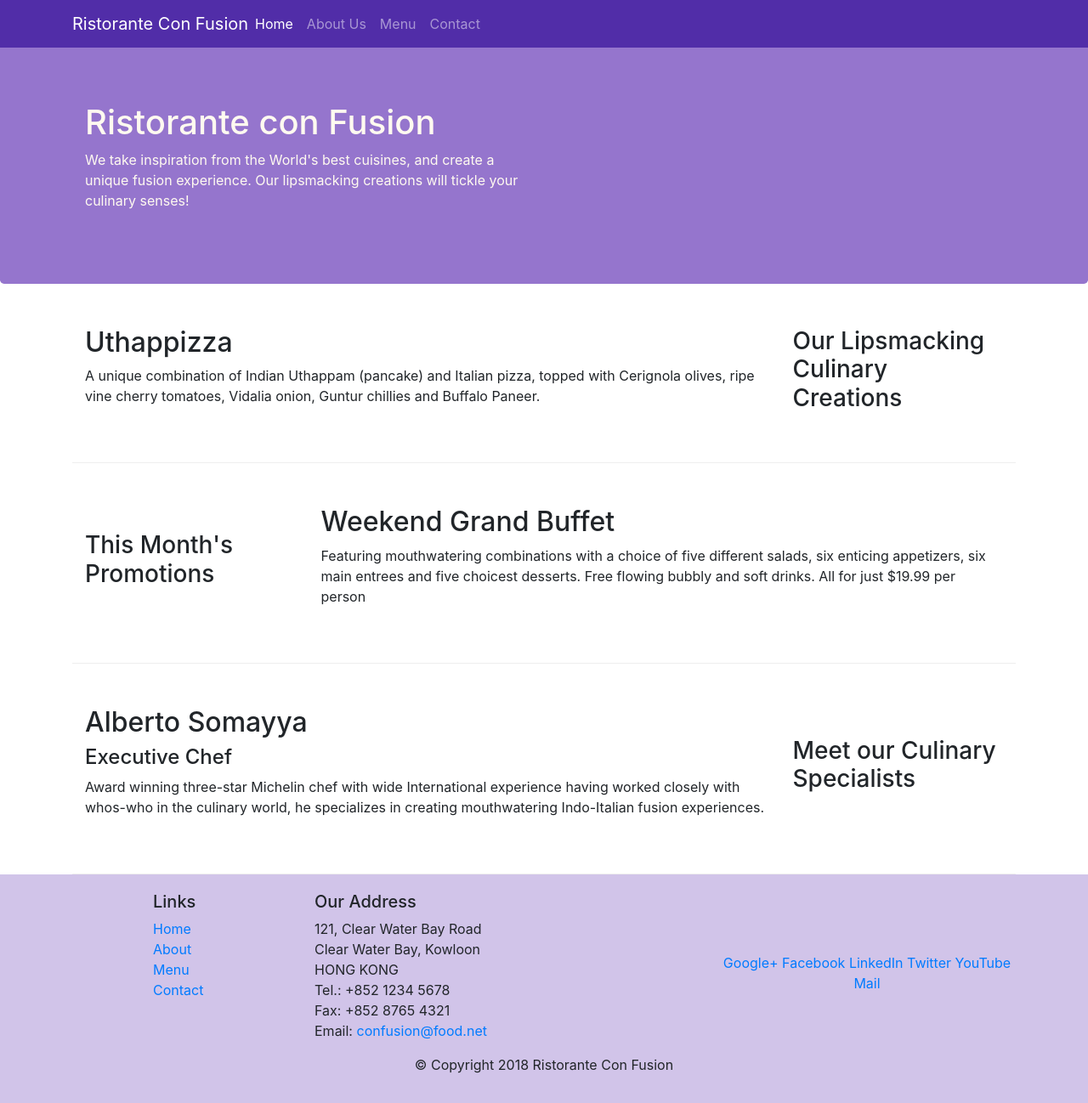
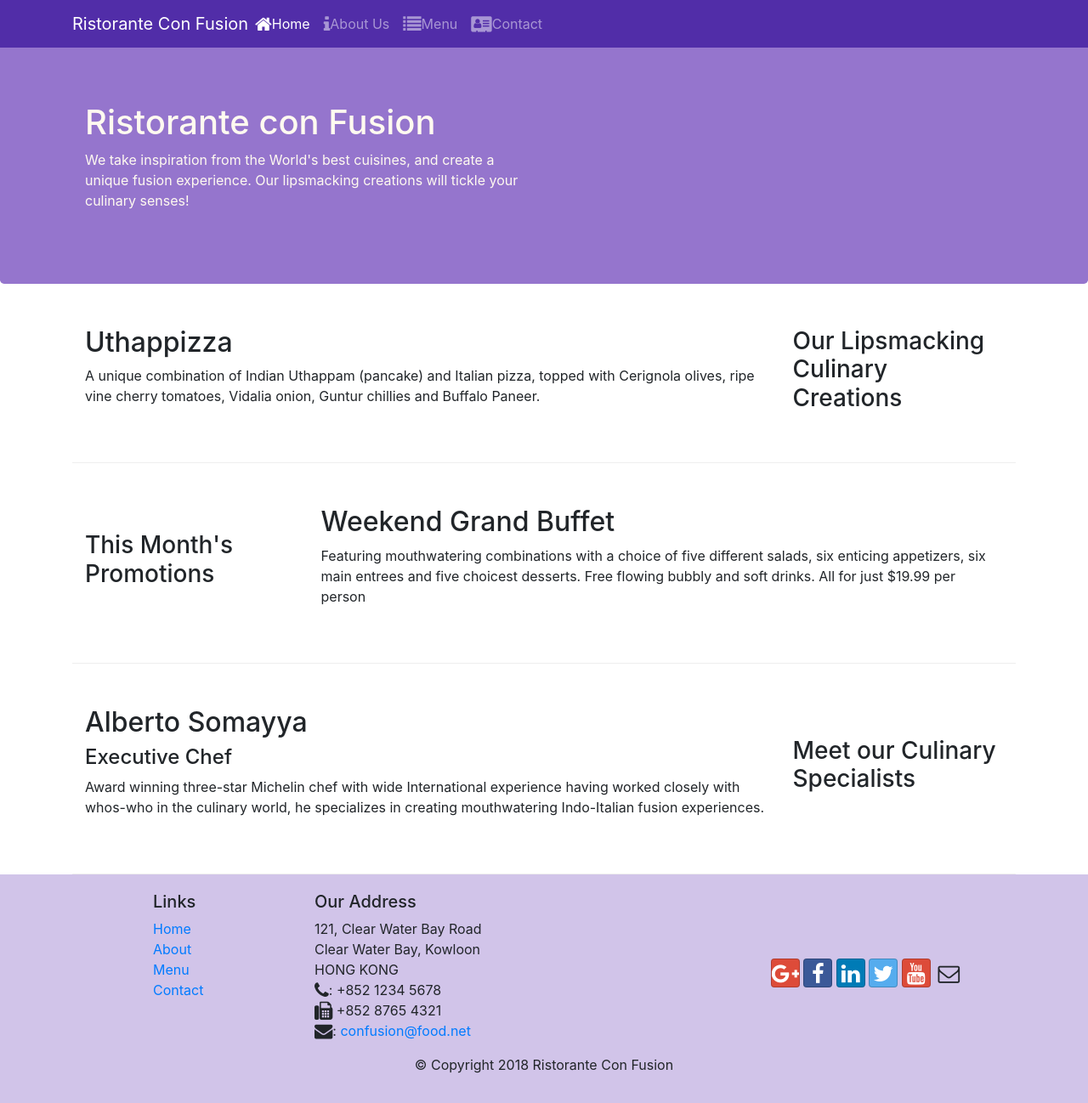
Before and after one commit to johnkhuc/bootstrap4test, a website: page index.html in a window 1280 px wide. Shown: the whole page at 85% size. Drawn offline with nearby package versions, Linux system fonts and the light colour scheme.

Commit message:
iconfonts&fonts 11/16/19

```diff
--- a/index.html
+++ b/index.html
@@ -9,6 +9,8 @@
 
     <!-- Bootstrap CSS-->
     <link rel="stylesheet" href="node_modules/bootstrap/dist/css/bootstrap.min.css">
+    <link rel="stylesheet" href="node_modules/font-awesome/css/font-awesome.min.css">
+    <link rel="stylesheet" href="node_modules/bootstrap-social/bootstrap-social.css">
     <link rel="stylesheet" href="css/styles.css">
 
     <title>Ristorante Con Fusion</title>
@@ -23,10 +25,10 @@
             <a class="navbar-brand mr-auto" href="#">Ristorante Con Fusion</a>
             <div class="collapse navbar-collapse" id="Navbar">
                 <ul class="navbar-nav mr-auto">
-                    <li class="nav-item active"><a class="nav-link" href="#">Home</a></li>
-                    <li class="nav-item"><a class="nav-link" href="/aboutus.html">About Us</a></li>
-                    <li class="nav-item"><a class="nav-link" href="#">Menu</a></li>
-                    <li class="nav-item"><a class="nav-link" href="#">Contact</a></li>
+                    <li class="nav-item active"><a class="nav-link" href="#"><span class="fa fa-home fa-lg"></span>Home</a></li>
+                    <li class="nav-item"><a class="nav-link" href="/aboutus.html"><span class="fa fa-info fa-lg"></span>About Us</a></li>
+                    <li class="nav-item"><a class="nav-link" href="#"><span class="fa fa-list fa-lg"></span>Menu</a></li>
+                    <li class="nav-item"><a class="nav-link" href="#"><span class="fa fa-address-card fa-lg"></span>Contact</a></li>
                 </ul>
             </div>
         </div>
@@ -96,19 +98,19 @@
 		              121, Clear Water Bay Road<br>
 		              Clear Water Bay, Kowloon<br>
 		              HONG KONG<br>
-		              Tel.: +852 1234 5678<br>
-		              Fax: +852 8765 4321<br>
-		              Email: <a href="mailto:confusion@food.net">confusion@food.net</a>
+		              <i class="fa fa-phone fa-lg"></i>: +852 1234 5678<br>
+		              <i class="fa fa-fax fa-lg"></i> +852 8765 4321<br>
+		              <i class="fa fa-envelope fa-lg"></i>: <a href="mailto:confusion@food.net">confusion@food.net</a>
 		           </address>
                 </div>
                 <div class="col-12 col-sm-4 align-self-center">
                     <div class="text-center">
-                        <a href="http://google.com/+">Google+</a>
-                        <a href="http://www.facebook.com/profile.php?id=">Facebook</a>
-                        <a href="http://www.linkedin.com/in/">LinkedIn</a>
-                        <a href="http://twitter.com/">Twitter</a>
-                        <a href="http://youtube.com/">YouTube</a>
-                        <a href="mailto:">Mail</a>
+                        <a class="btn btn-social-icon btn-google" href="http://google.com/+"><i class="fa fa-google-plus fa-lg"></i></a>
+                        <a class="btn btn-social-icon btn-facebook" href="http://www.facebook.com/profile.php?id="><i class="fa fa-facebook fa-lg"></i></a>
+                        <a class="btn btn-social-icon btn-linkedin" href="http://www.linkedin.com/in/"><i class="fa fa-linkedin fa-lg"></i></a>
+                        <a class="btn btn-social-icon btn-twitter" href="http://twitter.com/"><i class="fa fa-twitter fa-lg"></i></a>
+                        <a class="btn btn-social-icon btn-google" href="http://youtube.com/"><i class="fa fa-youtube fa-lg"></i></a>
+                        <a class="btn btn-social-icon" href="mailto:"><i class="fa fa-envelope-o fa-lg"></i></a>
                     </div>
                 </div>
            </div>
--- a/package.json
+++ b/package.json
@@ -15,6 +15,8 @@
   },
   "dependencies": {
     "bootstrap": "^4.3.1",
+    "bootstrap-social": "^5.1.1",
+    "font-awesome": "^4.7.0",
     "jquery": "^3.4.1",
     "popper.js": "^1.16.0"
   },
```
Also changed, not shown: aboutus.html (+15 -13 lines), 1 other file.
